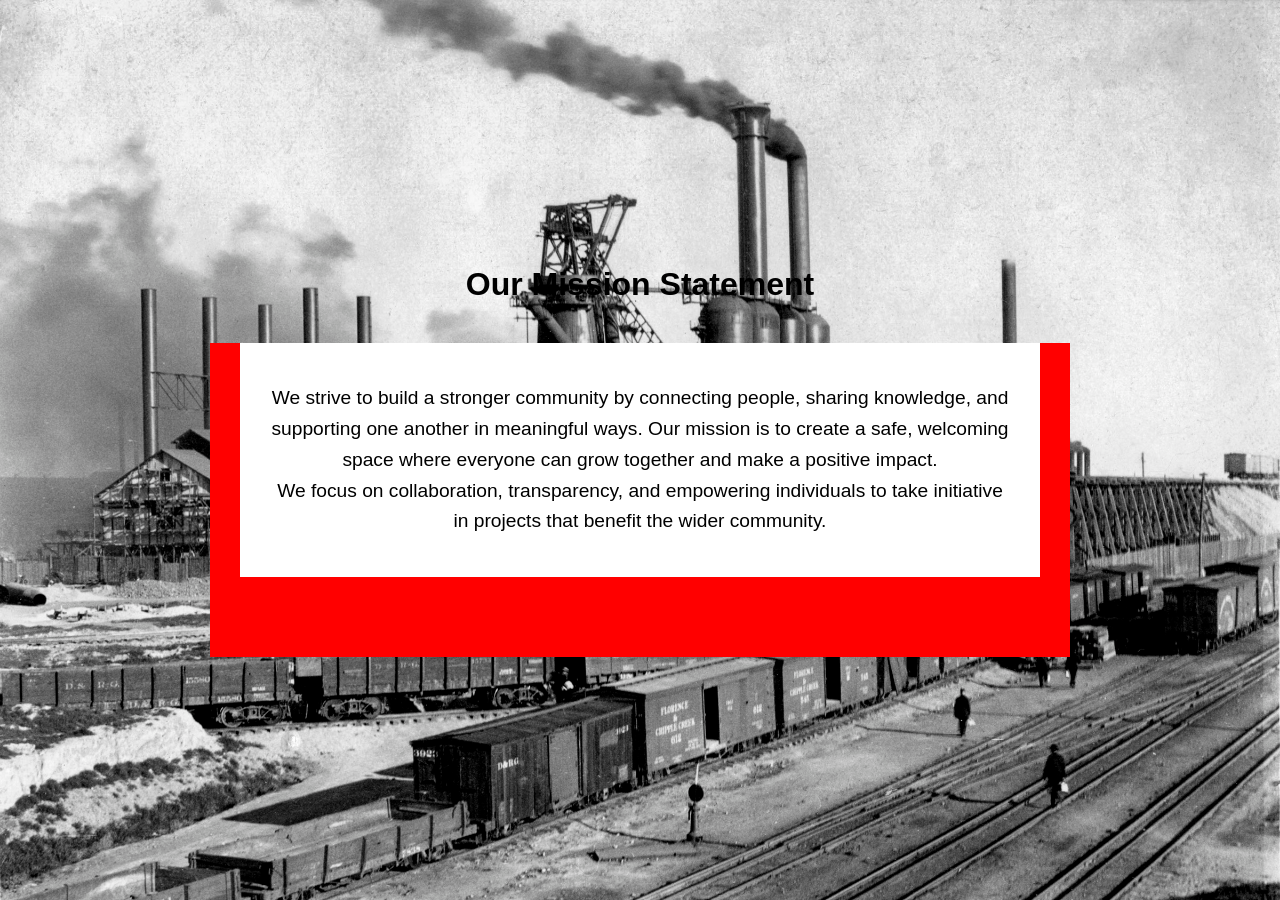
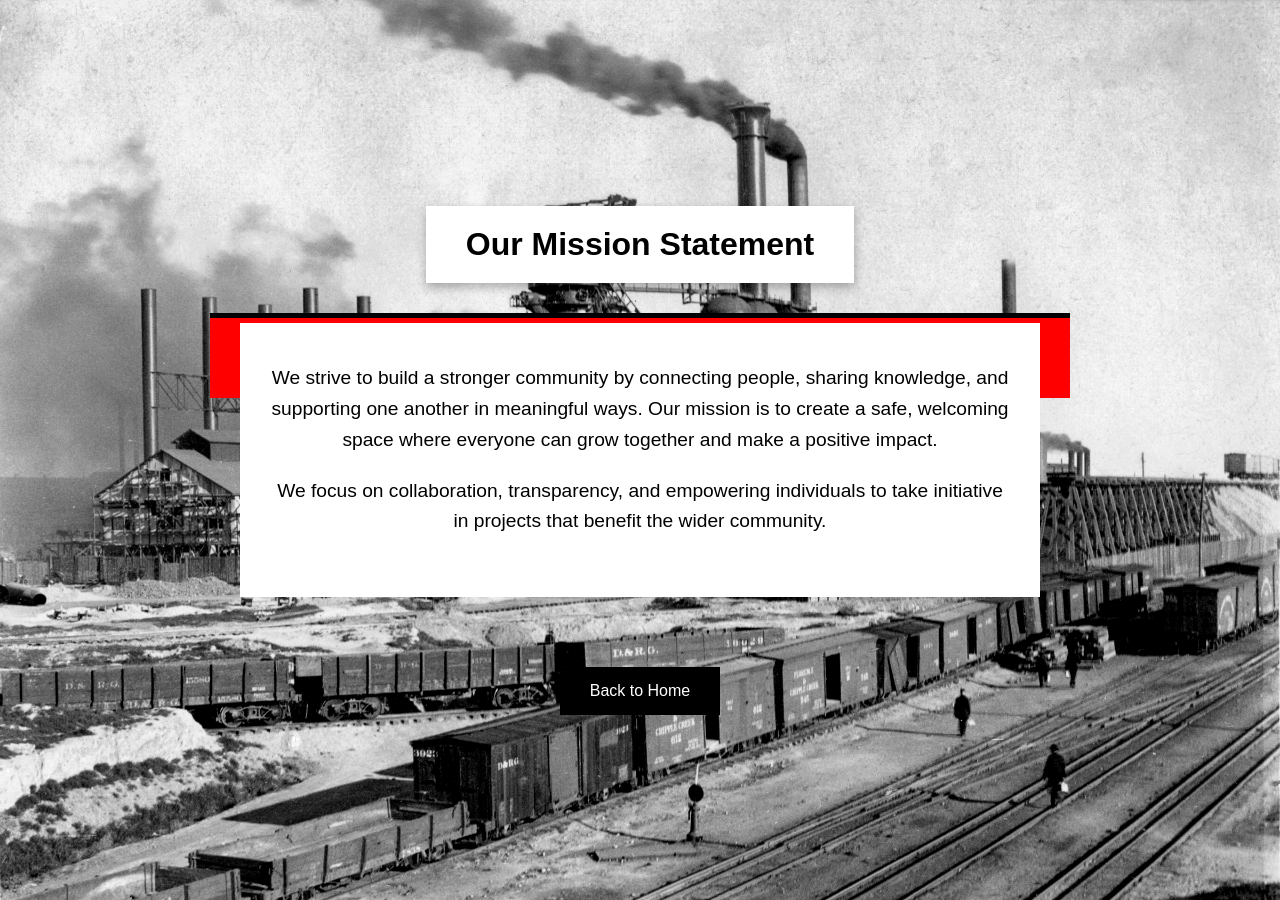
Before and after one commit to PuebloCommunists/PuebloColorado, a plain HTML site: page mission.html in a window 1280 px wide. Drawn offline with Linux system fonts and the light colour scheme.

Commit message:
Add files via upload

```diff
--- a/mission.html
+++ b/mission.html
@@ -22,8 +22,14 @@
       justify-content: center;
     }
 
+    /* Title with white backing */
     h1 {
       margin-bottom: 40px;
+      display: inline-block;
+      background-color: white;
+      padding: 20px 40px;
+      box-shadow: 0 4px 10px rgba(0,0,0,0.3);
+      border-radius: 0;
     }
 
     .triple-backed-container {
@@ -31,6 +37,7 @@
       display: inline-block;
       max-width: 800px;
       text-align: center;
+      margin-bottom: 40px;
     }
 
     /* Backing layers */
@@ -44,20 +51,24 @@
 
     .black-bg {
       width: 100%;
-      height: 100%;
       max-width: 880px;
       padding: 40px 30px;
       background-color: black;
       z-index: 1;
+      top: -10px; /* slight upward offset for overlap */
+      left: 50%;
+      transform: translateX(-50%);
     }
 
     .red-bg {
       width: 100%;
-      height: 100%;
       max-width: 860px;
       padding: 40px 30px;
       background-color: red;
       z-index: 2;
+      top: -5px; /* slight upward offset */
+      left: 50%;
+      transform: translateX(-50%);
     }
 
     .white-bg {
@@ -74,7 +85,7 @@
       font-size: 1.2em;
       line-height: 1.6em;
       text-align: center;
-      margin: 0;
+      margin: 0 0 20px 0;
     }
 
     .back-button {
```
